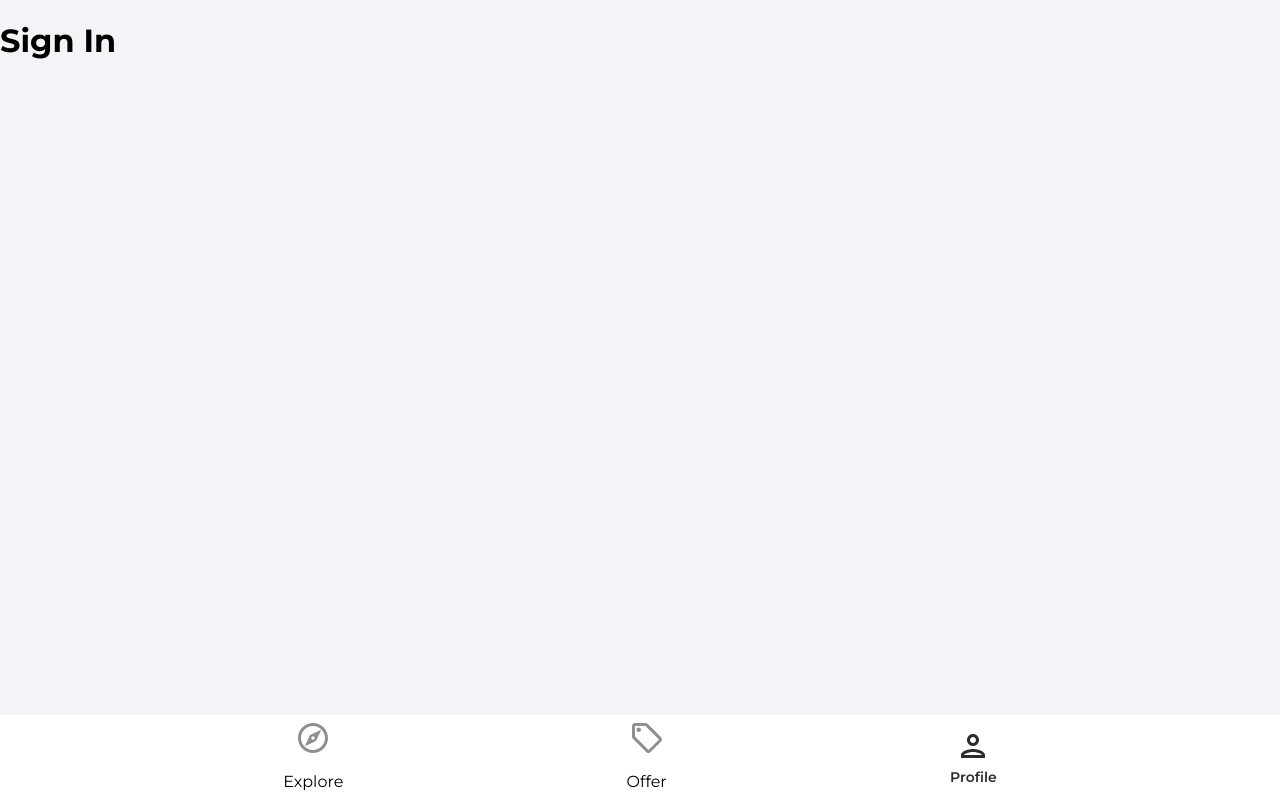
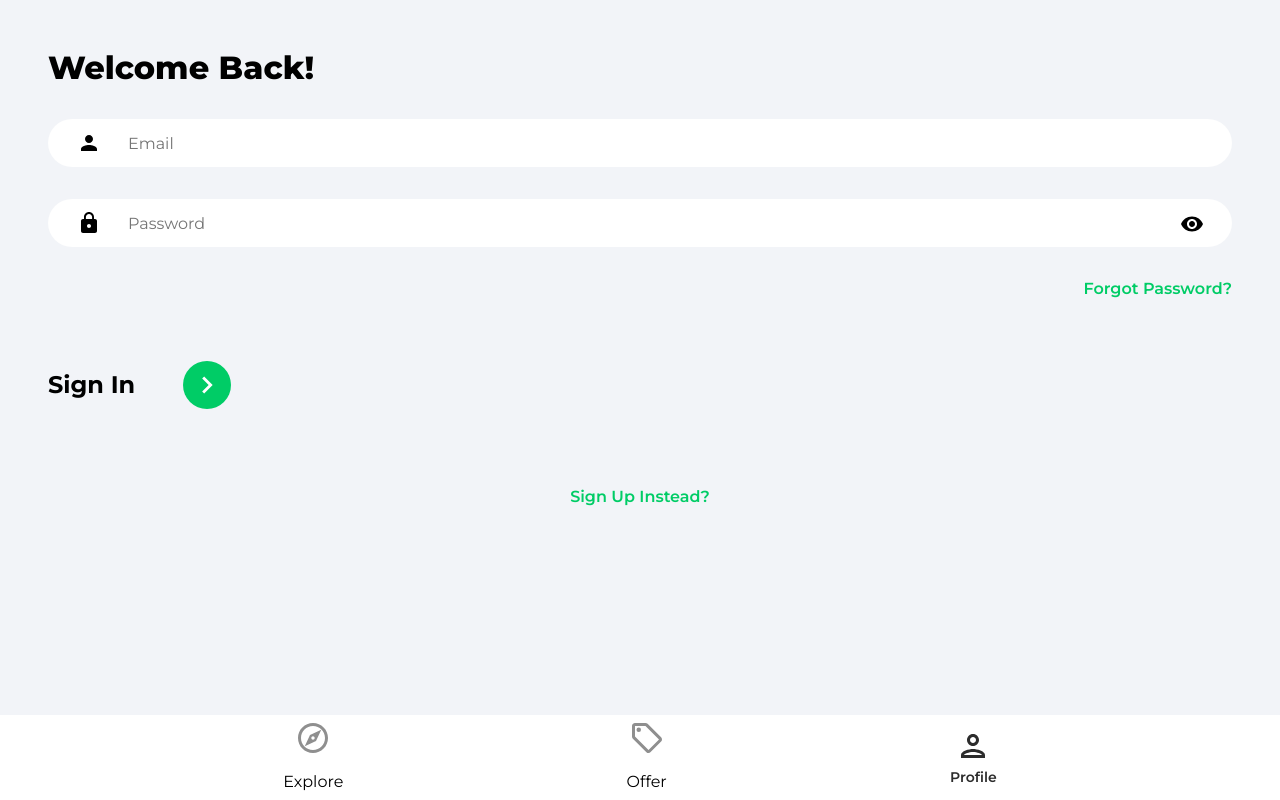
Before and after one commit to KaloyanBouresh/react-house-marketplace, a React (Create React App) app: page /profile in a window 1280 px wide. Built offline with nearby package versions, Linux system fonts and the light colour scheme.

Commit message:
signIn + signUp pages created

```diff
--- a/src/App.jsx
+++ b/src/App.jsx
@@ -16,7 +16,7 @@
           <Route path='/sign-up' element={<SignUp />}></Route>
           <Route path='/offers' element={<Offers />}></Route>
           <Route path='/profile' element={<SignIn />}></Route>
-          <Route path='/frogot-password' element={<ForgotPassword />}></Route>
+          <Route path='/forgot-password' element={<ForgotPassword />}></Route>
           <Route path='/' element={<Explore />}></Route>
         </Routes>
         < Navbar />
--- a/src/pages/SignIn.jsx
+++ b/src/pages/SignIn.jsx
@@ -1,12 +1,84 @@
-import React from 'react'
+import { useState } from 'react';
+import { Link, useNavigate } from 'react-router-dom';
+import { ReactComponent as ArrowRightIcon } from '../assets/svg/keyboardArrowRightIcon.svg';
+import visibilityIcon from '../assets/svg/visibilityIcon.svg';
 
 function SignIn() {
+    const [showPassword, setShowPassword] = useState(false);
+    const [formData, setFormData] = useState({
+        email: '',
+        password: '',
+    });
+
+    const { email, password } = formData;
+
+    const navigate = useNavigate();
+
+    const onChange = (event) => {
+        setFormData((prevState) => ({
+            ...prevState,
+            // Set email and password separrately:
+            [event.target.id]: event.target.value
+        }))
+    }
+
     return (
-        <div>
-            <h1>
-                Sign In
-            </h1>
-        </div>
+        <>
+            <div className="pageContainer">
+                <header>
+                    <p className="pageHeader">
+                        Welcome Back!
+                    </p>
+                </header>
+
+                <main>
+                    <form >
+                        <input
+                            type="email"
+                            className='emailInput'
+                            placeholder='Email'
+                            id='email'
+                            value={email}
+                            onChange={onChange}
+                        />
+                        <div className="passwordInputDiv">
+                            <input
+                                type={showPassword ? 'text' : 'password'}
+                                className="passwordInput"
+                                placeholder='Password'
+                                id='password'
+                                value={password}
+                                onChange={onChange}
+                            />
+                            <img
+                                src={visibilityIcon}
+                                alt="show-password"
+                                className="showPassword"
+                                onClick={() => {
+                                    setShowPassword((prevState) => !prevState)
+                                }}
+                            />
+                        </div>
+                        <Link to='/forgot-password' className='forgotPasswordLink' >
+                            Forgot Password?
+                        </Link>
+                        <div className="signInBar">
+                            <p className="signInText">
+                                Sign In
+                            </p>
+                            <button className="signInButton">
+                                <ArrowRightIcon fill='white' width='34px' height='34px' />
+                            </button>
+                        </div>
+                    </form>
+                    {/* Google OAuth */}
+
+                    <Link to='/sign-up' className='registerLink'>
+                        Sign Up Instead?
+                    </Link>
+                </main>
+            </div>
+        </>
     )
 }
 
--- a/src/pages/SignUp.jsx
+++ b/src/pages/SignUp.jsx
@@ -1,12 +1,89 @@
-import React from 'react'
+import { useState } from 'react';
+import { Link, useNavigate } from 'react-router-dom';
+import { ReactComponent as ArrowRightIcon } from '../assets/svg/keyboardArrowRightIcon.svg';
+import visibilityIcon from '../assets/svg/visibilityIcon.svg';
 
 function SignUp() {
+  const [showPassword, setShowPassword] = useState(false);
+  const [formData, setFormData] = useState({
+    name: '',
+    email: '',
+    password: '',
+  });
+
+  const { name, email, password } = formData;
+
+  const navigate = useNavigate();
+
+  const onChange = (event) => {
+    setFormData((prevState) => ({
+      ...prevState,
+      // Set email and password separrately:
+      [event.target.id]: event.target.value
+    }))
+  }
+
   return (
-    <div>
-      <h1>
-        Sign Up
-      </h1>
-    </div>
+    <>
+      <div className="pageContainer">
+        <header>
+          <p className="pageHeader">
+            Welcome Back!
+          </p>
+        </header>
+
+        <main>
+          <form >
+            <input
+              type="text"
+              className='nameInput'
+              placeholder='Name'
+              id='name'
+              value={name}
+              onChange={onChange}
+            />
+            <input
+              type="email"
+              className='emailInput'
+              placeholder='Email'
+              id='email'
+              value={email}
+              onChange={onChange}
+            />
+            <div className="passwordInputDiv">
+              <input
+                type={showPassword ? 'text' : 'password'}
+                className="passwordInput"
+                placeholder='Password'
+                id='password'
+                value={password}
+                onChange={onChange}
+              />
+              <img
+                src={visibilityIcon}
+                alt="show-password"
+                className="showPassword"
+                onClick={() => {
+                  setShowPassword((prevState) => !prevState)
+                }}
+              />
+            </div>
+            <div className="signUpBar">
+              <p className="signUpText">
+                Sign Up
+              </p>
+              <button className="signUpButton">
+                <ArrowRightIcon fill='white' width='34px' height='34px' />
+              </button>
+            </div>
+          </form>
+          {/* Google OAuth */}
+          <Link to='/sign-in' className='registerLink'>
+            Sign In Instead?
+          </Link>
+        </main>
+      </div>
+    </>
   )
 }
 
```
